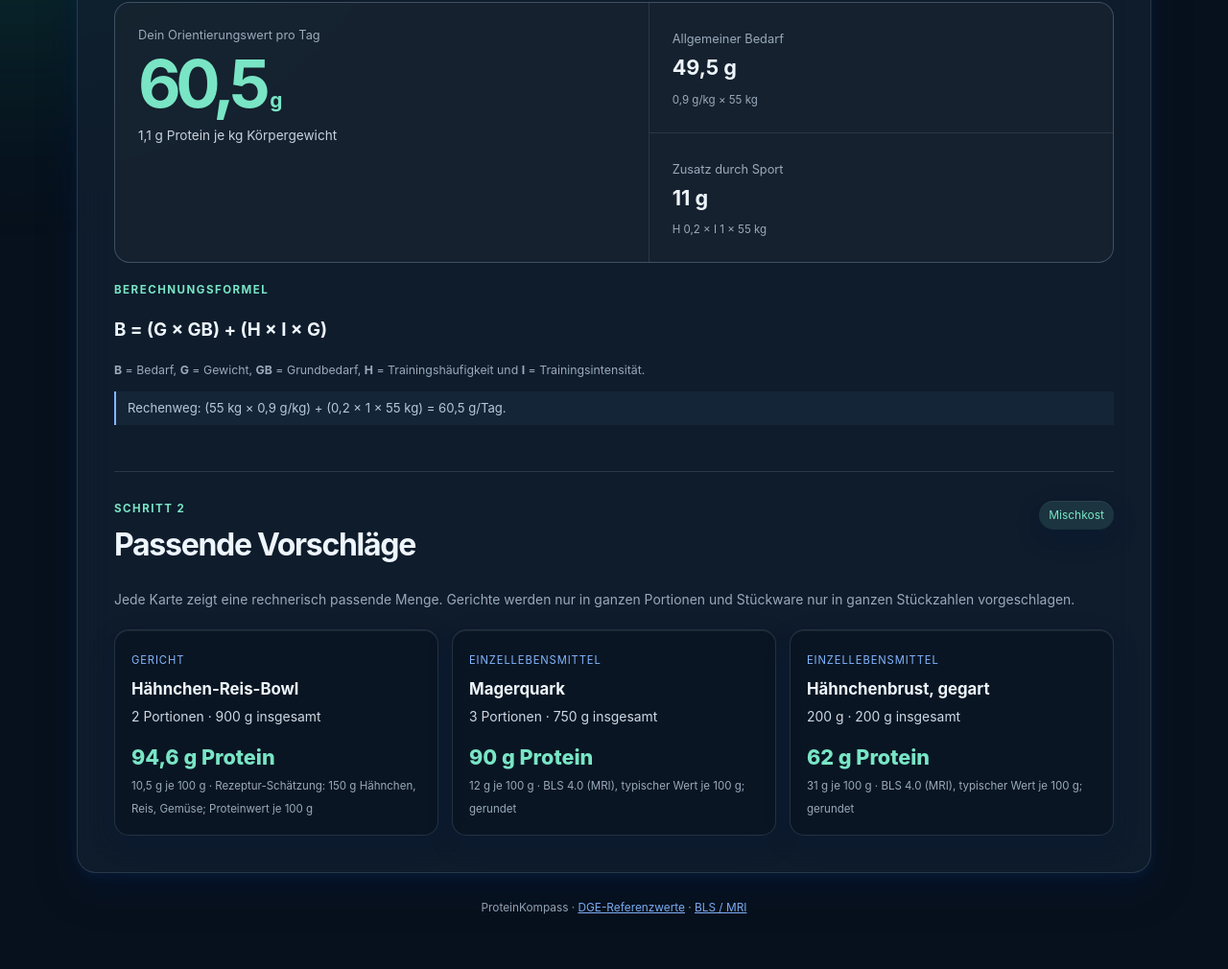
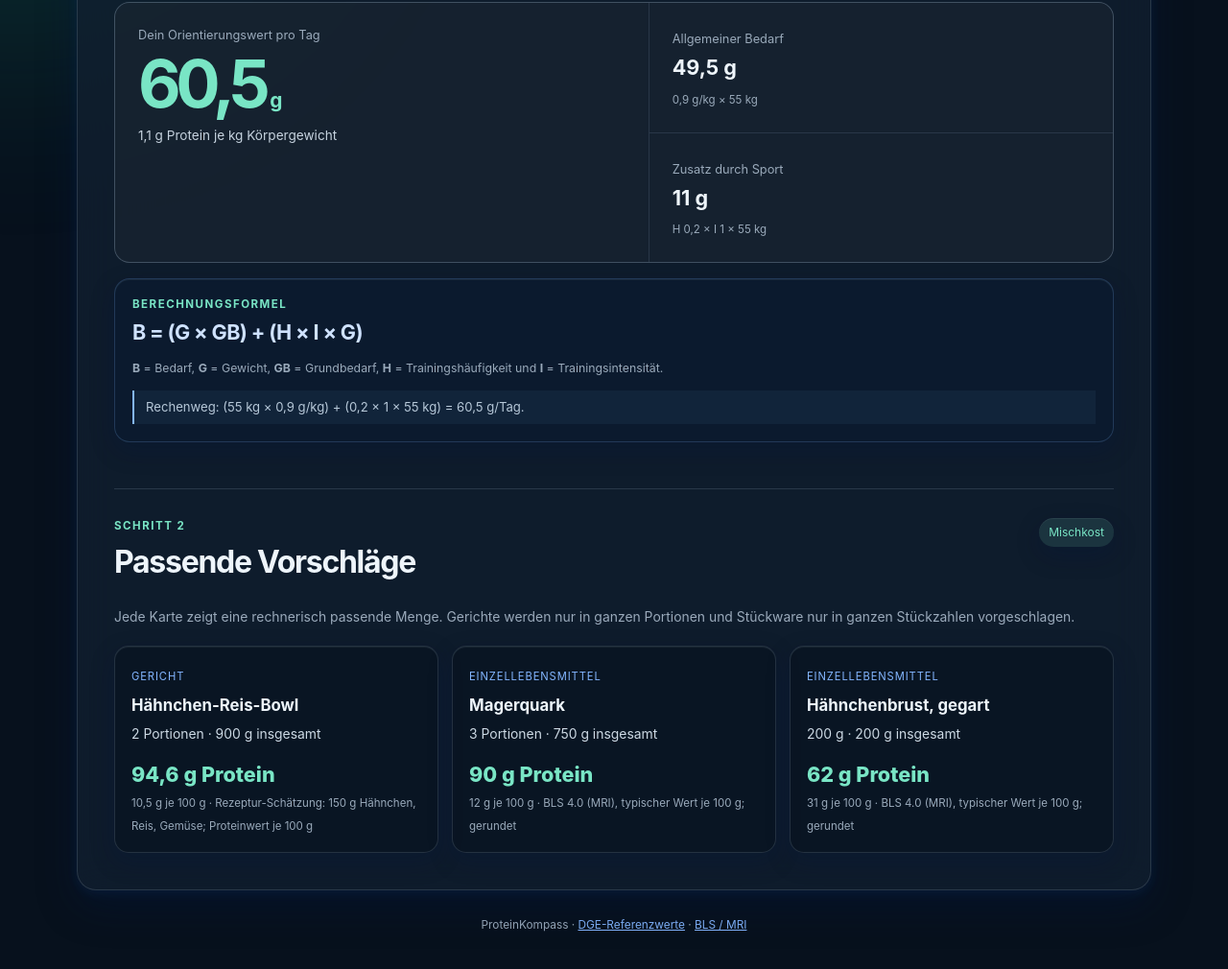
Before and after one commit to LuisKln/ProteinKompass, a plain HTML site: page index.html in a window 1280 px wide. Shown: the part 1126-2136 px from the top of the page at 96% size. Drawn offline with nearby package versions, Linux system fonts and the light colour scheme; no server answers.

Commit message:
Add styles for calculation formula section

```diff
--- a/glass-overrides.css
+++ b/glass-overrides.css
@@ -39,6 +39,10 @@ input, select, .primary-button, .secondary-button, .icon-button,
 .suggestion-card:hover, .food-row:hover { border-color: rgba(132, 182, 255, .35); box-shadow: var(--glass-shadow); }
 input:focus, select:focus { box-shadow: 0 0 0 3px rgba(132, 182, 255, .16), var(--glass-shadow-soft); }
 .primary-button { box-shadow: 0 10px 25px rgba(22, 133, 146, .24), inset 0 1px 0 rgba(236, 255, 250, .34); }
+.calculation-formula { margin-top: 16px; padding: 18px; border: 1px solid rgba(132, 182, 255, .20); border-radius: 16px; background: rgba(9, 28, 50, .42); box-shadow: var(--glass-shadow-soft); }
+.calculation-formula .eyebrow { margin: 0 0 4px; }
+.calculation-formula h3 { margin: 0 0 7px; color: #cfe2ff; font-size: clamp(1.05rem, 3vw, 1.35rem); letter-spacing: -.03em; }
+.calculation-formula .formula { margin-top: 13px; }
 
 /* Das Werkzeug-Symbol bleibt erreichbar, ohne die Hauptnavigation zu überladen. */
 .hero { position: relative; }
```
